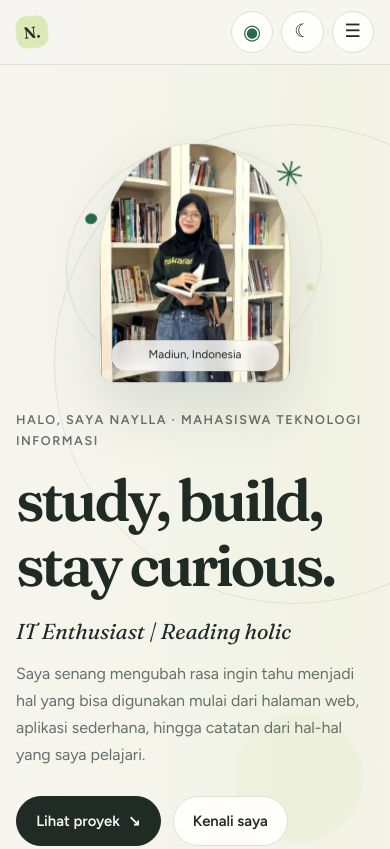
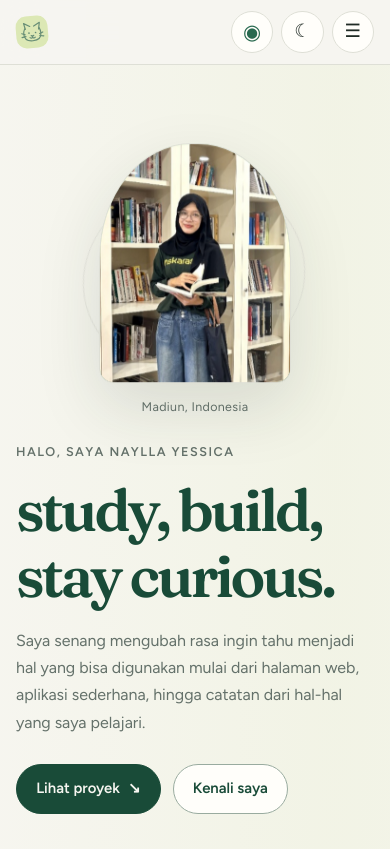
Before and after one commit to NayllaYessica/personal-portofolio, a plain HTML site: page index.html in a window 390 px wide. Shown: the top 849 px of the page. Drawn offline with Linux system fonts and the light colour scheme.

Commit message:
troubleshooting

```diff
--- a/css/style.css
+++ b/css/style.css
@@ -117,14 +117,23 @@ button { font: inherit; }
 .skip-link:focus { left: 1rem; }
 h1, h2, h3, p { margin-top: 0; }
 h1, h2, h3 { font-family: var(--serif); font-weight: 600; line-height: 1.12; }
+h1, h2 { color: var(--accent-strong); transition: color .25s ease; }
 h1 { max-width: 11ch; margin-bottom: 1.1rem; font-size: clamp(3.2rem, 8vw, 6.7rem); letter-spacing: -.055em; }
 h2 { margin-bottom: 1.4rem; font-size: clamp(2rem, 4vw, 3rem); letter-spacing: -.035em; }
 h3 { margin-bottom: .45rem; font-size: 1.35rem; }
 
 .site-header { position: sticky; z-index: 10; top: 0; border-bottom: 1px solid var(--line); background: color-mix(in srgb, var(--bg) 90%, transparent); backdrop-filter: blur(16px); }
 .header-inner { display: flex; min-height: 4.5rem; align-items: center; justify-content: space-between; gap: 1rem; }
-.logo { display: inline-flex; align-items: center; gap: .55rem; font-family: var(--serif); font-size: 1.3rem; font-weight: 600; text-decoration: none; }
-.logo-mark { display: grid; width: 2rem; height: 2rem; place-items: center; border-radius: .65rem; background: var(--highlight); color: #202b25; font: 600 1rem var(--serif); transform: rotate(-5deg); }
+.logo { display: inline-flex; align-items: center; gap: 1rem; font-family: var(--serif); font-size: 1.3rem; font-weight: 600; text-decoration: none; }
+.logo-mark { position: relative; display: grid; width: 2rem; height: 2rem; place-items: center; border-radius: .65rem; background: var(--highlight); color: var(--palette-deep); transform: rotate(-5deg); transition: transform .25s ease; }
+.cat-face { width: 1.65rem; height: 1.65rem; overflow: visible; fill: none; stroke: currentColor; stroke-linecap: round; stroke-linejoin: round; stroke-width: 1.8; }
+.cat-eye { fill: currentColor; stroke: none; transform-box: fill-box; transform-origin: center; }
+.cat-eye:last-of-type { animation-delay: .08s; }
+.cat-greeting { position: absolute; top: calc(100% + .55rem); left: 50%; padding: .2rem .55rem; border: 1px solid var(--line); border-radius: 999px; background: var(--surface); box-shadow: 0 .4rem 1rem rgba(32, 43, 37, .1); color: var(--accent-strong); font: 600 .72rem/1.5 var(--sans); opacity: 0; pointer-events: none; transform: translate(-50%, -.3rem) scale(.9); transition: opacity .2s ease, transform .2s ease; }
+.logo:hover .logo-mark, .logo:focus-visible .logo-mark, .logo-mark.is-greeting { transform: rotate(0) scale(1.08); }
+.logo:hover .cat-greeting, .logo:focus-visible .cat-greeting, .logo-mark.is-greeting .cat-greeting { opacity: 1; transform: translate(-50%, 0) scale(1); }
+.logo:hover .cat-face, .logo:focus-visible .cat-face, .logo-mark.is-greeting .cat-face { animation: cat-bounce .45s ease-in-out; }
+.logo:hover .cat-eye, .logo:focus-visible .cat-eye, .logo-mark.is-greeting .cat-eye { animation: cat-blink .45s ease 1; }
 .nav ul { display: flex; align-items: center; gap: clamp(.8rem, 2.2vw, 1.8rem); margin: 0; padding: 0; list-style: none; }
 .nav a { padding-block: .35rem; color: var(--muted); font-size: .9rem; text-decoration: none; transition: color .2s; }
 .nav a:hover, .nav a:focus-visible { color: var(--accent); }
@@ -148,32 +157,22 @@ h3 { margin-bottom: .45rem; font-size: 1.35rem; }
 .menu-btn { display: none; }
 
 .section { padding-block: clamp(4.5rem, 9vw, 7.5rem); border-top: 1px solid var(--line); }
-.hero { position: relative; overflow: hidden; padding-block: clamp(5.5rem, 12vw, 9rem); border-top: 0; }
-.hero::before { position: absolute; top: 7%; right: -9rem; width: 30rem; aspect-ratio: 1; border: 1px solid color-mix(in srgb, var(--accent) 12%, transparent); border-radius: 50%; content: ""; pointer-events: none; }
-.hero::after { position: absolute; right: 7%; bottom: 8%; width: 8rem; aspect-ratio: 1; border-radius: 50%; background: color-mix(in srgb, var(--highlight) 22%, transparent); filter: blur(1px); content: ""; pointer-events: none; }
+.hero { position: relative; overflow: hidden; padding-block: clamp(4rem, 8vw, 6.5rem); border-top: 0; }
 .hero-grid { display: grid; grid-template-columns: minmax(0, 1.2fr) minmax(17rem, .8fr); align-items: center; gap: clamp(2rem, 7vw, 6rem); }
 .hero-copy { position: relative; z-index: 1; animation: intro-rise .75s both; }
 .hero-copy .eyebrow { margin-bottom: 1rem; }
-.hero-copy .tagline { max-width: 34rem; margin-bottom: .8rem; font: italic clamp(1.35rem, 3vw, 1.8rem)/1.4 var(--serif); }
 .hero-copy .lead { max-width: 36rem; margin-bottom: 1.75rem; color: var(--muted); }
-.hero-art { position: relative; z-index: 1; display: grid; min-height: 22rem; place-items: center; animation: intro-rise .9s .12s both; }
-.art-orbit { position: absolute; width: min(100%, 22rem); aspect-ratio: 1; border: 1px solid var(--line); border-radius: 50%; transform: rotate(-18deg) scaleY(.88); animation: orbit-drift 8s ease-in-out infinite; }
-.art-orbit::before, .art-orbit::after { position: absolute; width: .75rem; height: .75rem; border-radius: 50%; background: var(--accent); content: ""; }
-.art-orbit::before { top: 18%; left: 13%; }
-.art-orbit::after { right: 7%; bottom: 24%; width: .5rem; height: .5rem; background: var(--highlight); }
+.hero-art { position: relative; z-index: 1; display: flex; min-height: 24rem; flex-direction: column; align-items: center; justify-content: center; animation: intro-rise .9s .12s both; }
+.art-orbit { position: absolute; width: min(88%, 18rem); aspect-ratio: 1; border: 1px solid color-mix(in srgb, var(--line) 75%, transparent); border-radius: 50%; transform: rotate(-18deg) scaleY(.88); animation: orbit-drift 8s ease-in-out infinite; }
 .portrait-card { position: relative; display: grid; width: min(72%, 17rem); aspect-ratio: 4 / 5; place-content: center; overflow: hidden; border: 1px solid var(--line); border-radius: 48% 48% .9rem .9rem; background: linear-gradient(145deg, var(--palette-soft) 0%, var(--palette-mid) 50%, var(--palette-deep) 100%); box-shadow: 0 1.5rem 4rem rgba(32, 43, 37, .13); color: var(--palette-ink); text-align: center; animation: portrait-float 6s ease-in-out infinite; }
-.portrait-card::before { position: absolute; right: -15%; bottom: -19%; left: -15%; height: 50%; border-radius: 50% 50% 0 0; background: color-mix(in srgb, var(--surface) 56%, transparent); content: ""; }
-.portrait-card.has-photo::before { display: none; }
 .portrait-card img { width: 100%; height: 100%; object-fit: cover; object-position: center 20%; }
-.portrait-initial { position: relative; font: 600 clamp(5rem, 12vw, 8rem)/1 var(--serif); letter-spacing: -.1em; }
-.portrait-caption { position: absolute; right: .7rem; bottom: .7rem; left: .7rem; z-index: 1; padding: .3rem .6rem; border: 1px solid color-mix(in srgb, var(--line) 75%, transparent); border-radius: 999px; background: color-mix(in srgb, var(--surface) 82%, transparent); color: var(--text); font-size: .72rem; backdrop-filter: blur(8px); }
-.sparkle { position: absolute; top: 11%; right: 8%; color: var(--accent); font-size: 2rem; animation: sparkle 3.2s ease-in-out infinite; }
+.portrait-caption { margin-top: .65rem; color: var(--muted); font-size: .78rem; letter-spacing: .03em; }
 .cta-row { display: flex; flex-wrap: wrap; gap: .75rem; }
 .btn { display: inline-flex; min-height: 2.9rem; align-items: center; justify-content: center; gap: .5rem; padding: .7rem 1.2rem; border: 1px solid var(--text); border-radius: 999px; font-size: .93rem; font-weight: 600; text-decoration: none; transition: transform .2s, background .2s, color .2s, border-color .2s; }
 .btn:hover { transform: translateY(-2px); }
-.btn-primary { border-color: var(--text); background: var(--text); color: var(--bg); }
+.btn-primary { border-color: var(--accent-strong); background: var(--accent-strong); color: var(--bg); }
 .btn-primary:hover { border-color: var(--accent); background: var(--accent); color: var(--bg); }
-.btn-ghost { border-color: var(--line); background: var(--surface); }
+.btn-ghost { border-color: color-mix(in srgb, var(--accent-strong) 35%, var(--line)); background: var(--surface); color: var(--accent-strong); }
 .btn-ghost:hover { border-color: var(--accent); color: var(--accent); }
 .text-link { color: var(--accent); font-weight: 600; text-decoration-thickness: 1px; text-underline-offset: .25rem; }
 
@@ -198,7 +197,7 @@ h3 { margin-bottom: .45rem; font-size: 1.35rem; }
 .project-toolbar { display: flex; flex-wrap: wrap; align-items: center; justify-content: space-between; gap: 1rem; margin: 1.8rem 0; }
 .project-filters { display: flex; flex-wrap: wrap; gap: .5rem; }
 .filter-btn { padding: .48rem .9rem; border: 1px solid var(--line); border-radius: 999px; background: var(--surface); color: var(--muted); cursor: pointer; font-size: .86rem; }
-.filter-btn:hover, .filter-btn[aria-pressed="true"] { border-color: var(--text); background: var(--text); color: var(--bg); }
+.filter-btn:hover, .filter-btn[aria-pressed="true"] { border-color: var(--accent-strong); background: var(--accent-strong); color: var(--bg); }
 .project-count { margin: 0; color: var(--muted); font-size: .85rem; }
 .project-list { display: grid; grid-template-columns: repeat(2, minmax(0, 1fr)); gap: 1rem; margin: 0; padding: 0; list-style: none; }
 .project { min-width: 0; overflow: hidden; border: 1px solid var(--line); border-radius: var(--radius); background: var(--surface); transition: transform .25s, border-color .25s, box-shadow .25s; }
@@ -227,7 +226,7 @@ h3 { margin-bottom: .45rem; font-size: 1.35rem; }
 .contact-section { position: relative; overflow: hidden; padding-block: clamp(4rem, 9vw, 7rem); background: radial-gradient(ellipse at 100% 0, color-mix(in srgb, var(--accent) 27%, var(--text)), transparent 35rem), var(--text); color: var(--bg); }
 .contact-grid { display: grid; grid-template-columns: 1.15fr .85fr; align-items: end; gap: 3rem; }
 .contact-section .eyebrow { color: var(--highlight); }
-.contact-title { max-width: 11ch; margin: .7rem 0 1.1rem; font-size: clamp(2.7rem, 6vw, 5rem); letter-spacing: -.05em; }
+.contact-title { max-width: 11ch; margin: .7rem 0 1.1rem; color: var(--bg); font-size: clamp(2.7rem, 6vw, 5rem); letter-spacing: -.05em; }
 .contact-copy { max-width: 32rem; margin: 0; color: color-mix(in srgb, var(--bg) 75%, transparent); }
 .contact-links { justify-self: end; }
 .contact-section .btn-primary { border-color: var(--highlight); background: var(--highlight); color: #202b25; }
@@ -244,7 +243,8 @@ h3 { margin-bottom: .45rem; font-size: 1.35rem; }
 @keyframes intro-rise { from { opacity: 0; transform: translateY(18px); } to { opacity: 1; transform: none; } }
 @keyframes portrait-float { 0%, 100% { transform: translateY(0); } 50% { transform: translateY(-8px); } }
 @keyframes orbit-drift { 0%, 100% { transform: rotate(-18deg) scaleY(.88) translateY(0); } 50% { transform: rotate(-14deg) scaleY(.88) translateY(-5px); } }
-@keyframes sparkle { 0%, 100% { opacity: .7; transform: rotate(-8deg) scale(.92); } 50% { opacity: 1; transform: rotate(12deg) scale(1.08); } }
+@keyframes cat-blink { 0%, 75%, 100% { transform: scaleY(1); } 85% { transform: scaleY(.1); } }
+@keyframes cat-bounce { 0%, 100% { transform: translateY(0) rotate(0); } 35% { transform: translateY(-2px) rotate(-5deg); } 70% { transform: translateY(0) rotate(5deg); } }
 @media (max-width: 800px) {
   .nav { position: absolute; top: calc(100% + 1px); right: 0; left: 0; display: none; border-bottom: 1px solid var(--line); background: var(--bg); }
   .nav.open { display: block; }
@@ -264,11 +264,10 @@ h3 { margin-bottom: .45rem; font-size: 1.35rem; }
   .nav ul { width: min(100% - 2rem, var(--max)); }
   .hero { padding-block: 4.5rem 4rem; }
   .hero-grid { grid-template-columns: 1fr; }
-  .hero-art { grid-row: 1; min-height: 16rem; }
+  .hero-art { grid-row: 1; min-height: 18rem; }
 
   .portrait-card { width: min(64%, 12rem); }
-  .art-orbit { width: min(72%, 17rem); }
-  .sparkle { top: 4%; right: 20%; }
+  .art-orbit { width: min(78%, 14rem); }
   h1 { font-size: clamp(3rem, 15vw, 4.8rem); }
   .section-heading, .contact-grid { display: grid; grid-template-columns: 1fr; align-items: start; gap: .8rem; }
   .skills, .project-list { grid-template-columns: 1fr; }
--- a/index.html
+++ b/index.html
@@ -34,7 +34,17 @@
   <header class="site-header" id="top">
     <div class="container header-inner">
       <a class="logo" href="#home" aria-label="Naylla, ke bagian atas">
-        <span class="logo-mark" aria-hidden="true">N.</span>
+        <span class="logo-mark" aria-hidden="true">
+          <svg class="cat-face" viewBox="0 0 40 40" focusable="false">
+            <path class="cat-ears" d="M10 15 8 6l9 5m6 0 9-5-2 10"></path>
+            <path d="M9 14c-1 2-2 5-2 8 0 7 5 11 13 11s13-4 13-11c0-3-1-6-2-8"></path>
+            <path class="cat-whiskers" d="m9 23-5-2m6 5-6 1m27-4 5-2m-5 5 6 1"></path>
+            <circle class="cat-eye" cx="15" cy="21" r="1.25"></circle>
+            <circle class="cat-eye" cx="25" cy="21" r="1.25"></circle>
+            <path d="m18 25 2 1 2-1m-2 1v2m0 0q-2 2-4 0m4 0q2 2 4 0"></path>
+          </svg>
+          <span class="cat-greeting">Halo!</span>
+        </span>
         <span class="logo-name">Naylla Yessica</span>
       </a>
       <nav class="nav" id="nav" aria-label="Navigasi utama">
@@ -75,9 +85,8 @@
     <section class="section hero" id="home">
       <div class="container hero-grid">
         <div class="hero-copy">
-          <p class="eyebrow">Halo, saya Naylla · Mahasiswa Teknologi Informasi</p>
+          <p class="eyebrow">Halo, saya Naylla Yessica</p>
           <h1>study, build, stay curious.</h1>
-          <p class="tagline">IT Enthusiast | Reading holic </p>
           <p class="lead">Saya senang mengubah rasa ingin tahu menjadi hal yang bisa digunakan mulai dari halaman web, aplikasi sederhana, hingga catatan dari hal-hal yang saya pelajari.</p>
           <div class="cta-row">
             <a class="btn btn-primary" href="#projects">Lihat proyek <span aria-hidden="true">↘</span></a>
@@ -86,11 +95,10 @@
         </div>
         <div class="hero-art">
           <span class="art-orbit" aria-hidden="true"></span>
-          <span class="sparkle" aria-hidden="true">✳</span>
-          <div class="portrait-card has-photo">
+          <div class="portrait-card">
             <img src="assets/images/profile/foto-profil-naylla.jpg" alt="Foto profil Naylla Yessica Putri" width="800" height="1000">
-            <span class="portrait-caption">Madiun, Indonesia</span>
           </div>
+          <span class="portrait-caption">Madiun, Indonesia</span>
         </div>
       </div>
     </section>
@@ -121,7 +129,7 @@
           <h2>Skills I Learned</h2>
           <div class="skills">
             <article class="skill-group">
-              <h3>Web Development</h3>
+              <h3>Web Dev</h3>
               <ul>
                 <li>HTML</li><li>CSS</li><li>PHP</li><li>MySQL</li><li>Laravel</li>
               </ul>
```
Also changed, not shown: js/main.js (+12 -0 lines).
